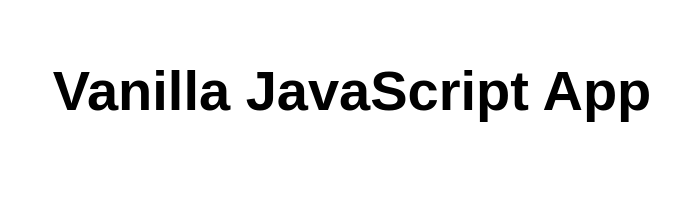
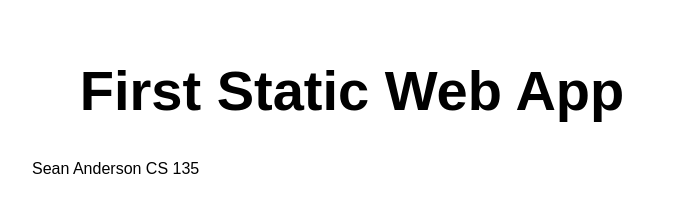
Before and after one commit to Shmanderson/my-first-static-web-app, a website: page src/index.html in a window 1280 px wide. Shown: the whole page, without its empty margins (288-968 px from the left). Drawn offline with Linux system fonts and the light colour scheme.

Commit message:
Update index.html

```diff
--- a/src/index.html
+++ b/src/index.html
@@ -5,12 +5,13 @@
   <meta charset="UTF-8">
   <meta name="viewport" content="width=device-width, initial-scale=1.0">
   <link rel="stylesheet" href="styles.css">
-  <title>Vanilla JavaScript App</title>
+  <title>Project 1 </title>
 </head>
 
 <body>
   <main>
-    <h1>Vanilla JavaScript App</h1>
+    <h1>First Static Web App</h1>
+    <p>Sean Anderson CS 135</p>
   </main>
 </body>
 
```
